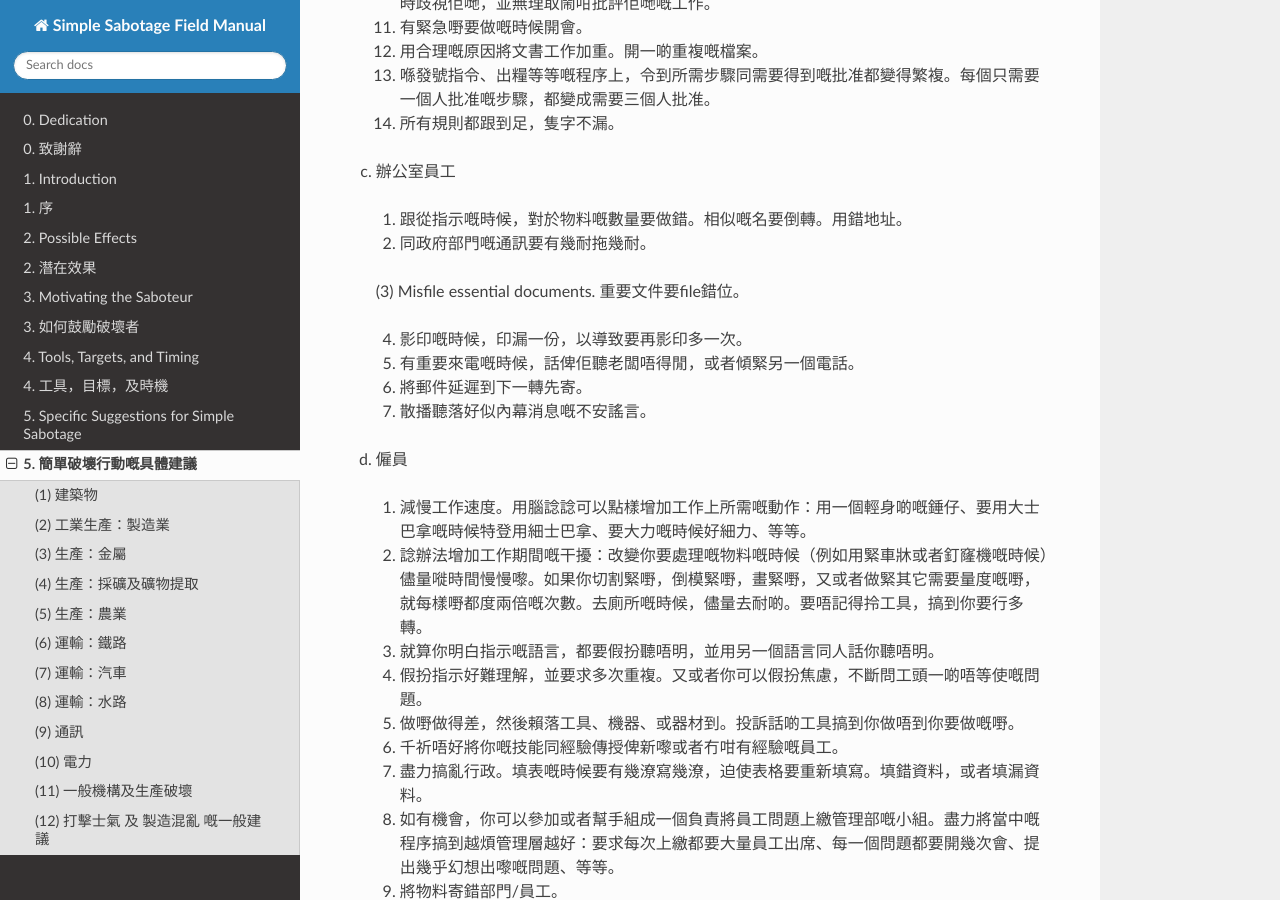
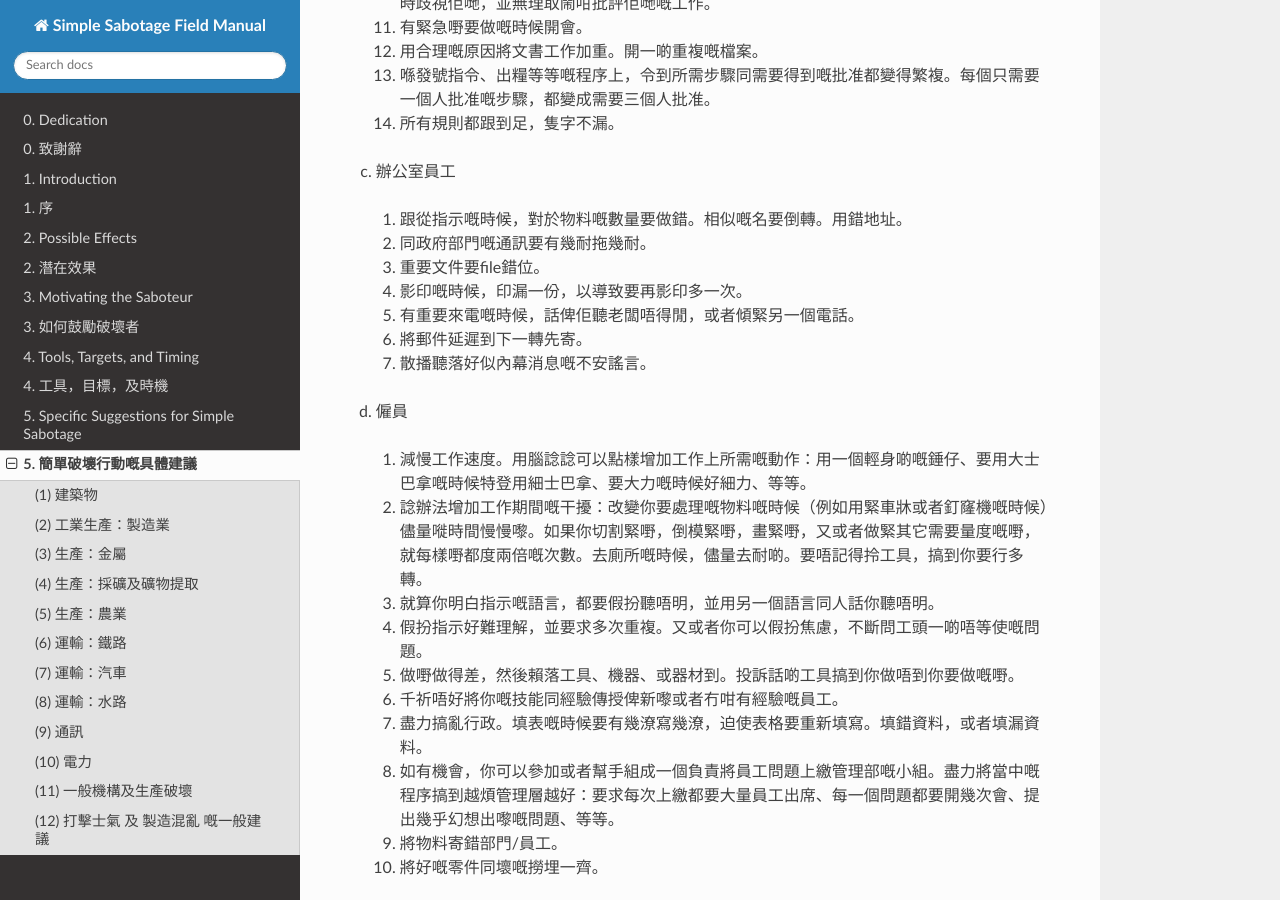
Before and after one commit to davidleehk/SimpleSabotageFieldManual-HK, a Sphinx documentation site: the page built from docs/source/5.SpecificSuggestions.zh-hk.rst, in a window 1280 px wide and 900 px high, scrolled down 11457 px. Built offline with Sphinx 7.4.7 and the Read the Docs theme 2.0.0, drawn with Linux system fonts in a browser that asks for light colours.

Commit message:
Fix typo

```diff
--- a/docs/source/5.SpecificSuggestions.zh-hk.rst
+++ b/docs/source/5.SpecificSuggestions.zh-hk.rst
@@ -435,8 +435,7 @@ b. 以下係一系列嘅實質例子，例子以行動目標分類。以下列
 
   (2) 同政府部門嘅通訊要有幾耐拖幾耐。
 
-  (3) Misfile essential documents.
-  重要文件要file錯位。
+  (3) 重要文件要file錯位。
 
   (4) 影印嘅時候，印漏一份，以導致要再影印多一次。
 
```
